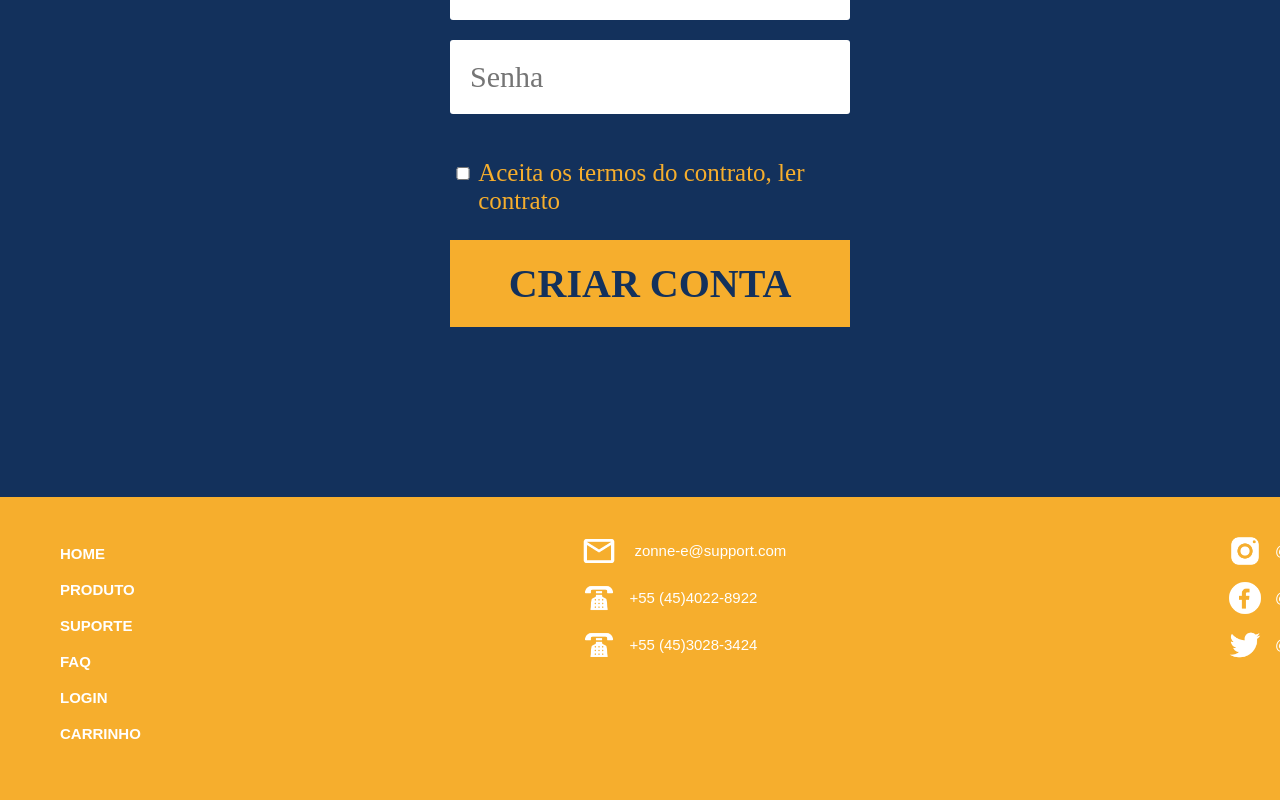
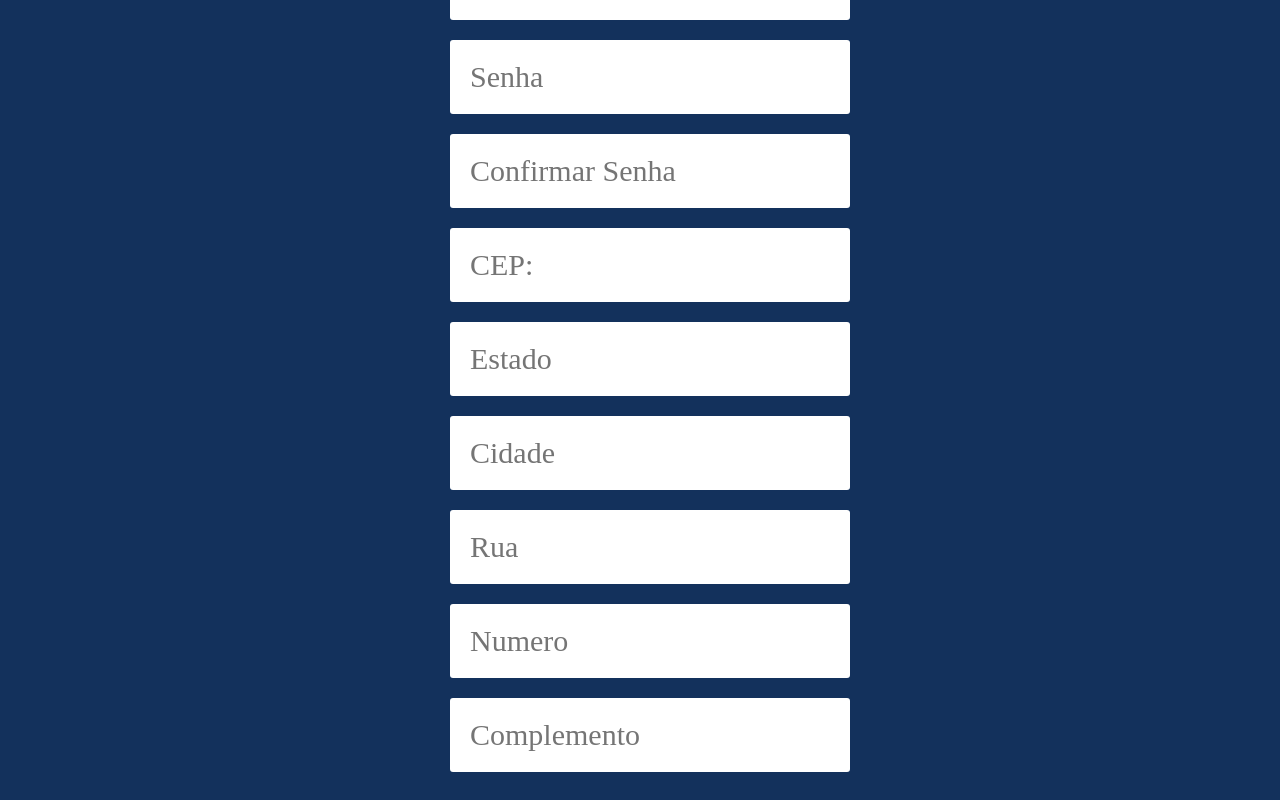
Before and after one commit to PenvicK/zonne-e-react, a React (Create React App) app: page /cadastro in a window 1280 px wide. Shown: the part 940-1740 px from the top of the page. Built offline with nearby package versions, Linux system fonts and the light colour scheme.

Commit message:
Atualizei o cadastro com js

```diff
--- a/src/pages/Cadastro.jsx
+++ b/src/pages/Cadastro.jsx
@@ -16,6 +16,13 @@ function Cadastro(){
     const [email, setEmail] = useState("");
     const [confirmEmail, setConfirmEmail] = useState("");
     const [senha, setSenha] = useState("");
+    const [confirmSenha, setConfirmSenha] = useState("");
+    const [cep, setCep] = useState("");
+    const [estado, setEstado] = useState("");
+    const [cidade, setCidade] = useState("");
+    const [rua, setRua] = useState("");
+    const [numero, setNumero] = useState("");
+    const [complemento, setComplemento] = useState("");
 
     const handleSubmit = (e) =>{
         console.log("Botão Submit Pressionado!");
@@ -28,6 +35,13 @@ function Cadastro(){
         console.log(email);
         console.log(confirmEmail);
         console.log(senha);
+        console.log(confirmSenha);
+        console.log(cep);
+        console.log(estado);
+        console.log(cidade);
+        console.log(rua);
+        console.log(numero);
+        console.log(complemento);
         e.preventDefault();
     }
     const handleChangeNome = (e) =>{
@@ -66,6 +80,34 @@ function Cadastro(){
         setSenha(e.target.value)
         e.preventDefault();
     }
+    const handleChangeConfirmSenha = (e) =>{
+        setConfirmSenha(e.target.value)
+        e.preventDefault();
+    }
+    const handleChangeCep = (e) =>{
+        setCep(e.target.value)
+        e.preventDefault();
+    }
+    const handleChangeEstado = (e) =>{
+        setEstado(e.target.value)
+        e.preventDefault();
+    }
+    const handleChangeCidade = (e) =>{
+        setCidade(e.target.value)
+        e.preventDefault();
+    }
+    const handleChangeRua = (e) =>{
+        setRua(e.target.value)
+        e.preventDefault();
+    }
+    const handleChangeNumero = (e) =>{
+        setNumero(e.target.value)
+        e.preventDefault();
+    }
+    const handleChangeComplemento = (e) =>{
+        setComplemento(e.target.value)
+        e.preventDefault();
+    }
     return(
         <section className="formulario">
             <div className="titulo">
@@ -83,13 +125,13 @@ function Cadastro(){
                 <Caixa change={handleChangeEmail} valor={email} funcao="text" texto="E-Mail" size="40" />
                 <Caixa change={handleChangeConfirmEmail} valor={confirmEmail} funcao="text" texto="Confirmar E-Mail" size="40" />
                 <Caixa change={handleChangeSenha} valor={senha} funcao="password" texto="Senha" size="12" maxlength="15" />
-                {/* <Caixa change={handleChangeConfirmEmail} funcao="password" texto="Confirmar Senha" size="12" maxlength="15" />
-                <Caixa change={handleChangeConfirmEmail} funcao="text" texto="CEP:" size="2" maxlength="8" />
-                <Caixa change={} funcao="text" texto="Estado" size="12" maxlength="40" />
-                <Caixa change={} funcao="text" texto="Cidade" size="12" maxlength="40" />
-                <Caixa change={} funcao="text" texto="Rua" size="12" maxlength="30" />
-                <Caixa change={} funcao="text" texto="Numero" size="12" maxlength="10" />
-                <Caixa change={} funcao="text" texto="Complemento" size="12" maxlength="40" /> */}
+                <Caixa change={handleChangeConfirmSenha} valor={confirmSenha} funcao="password" texto="Confirmar Senha" size="12" maxlength="15" />
+                <Caixa change={handleChangeCep} valor={cep} funcao="text" texto="CEP:" size="2" maxlength="8" />
+                <Caixa change={handleChangeEstado} valor={estado} funcao="text" texto="Estado" size="12" maxlength="40" />
+                <Caixa change={handleChangeCidade} valor={cidade} funcao="text" texto="Cidade" size="12" maxlength="40" />
+                <Caixa change={handleChangeRua} valor={rua} funcao="text" texto="Rua" size="12" maxlength="30" />
+                <Caixa change={handleChangeNumero} valor={numero} funcao="text" texto="Numero" size="12" maxlength="10" />
+                <Caixa change={handleChangeComplemento} valor={complemento} funcao="text" texto="Complemento" size="12" maxlength="40" />
 
                 <div className="boxCadastro">
                     <div className="checkCadastro">
```
